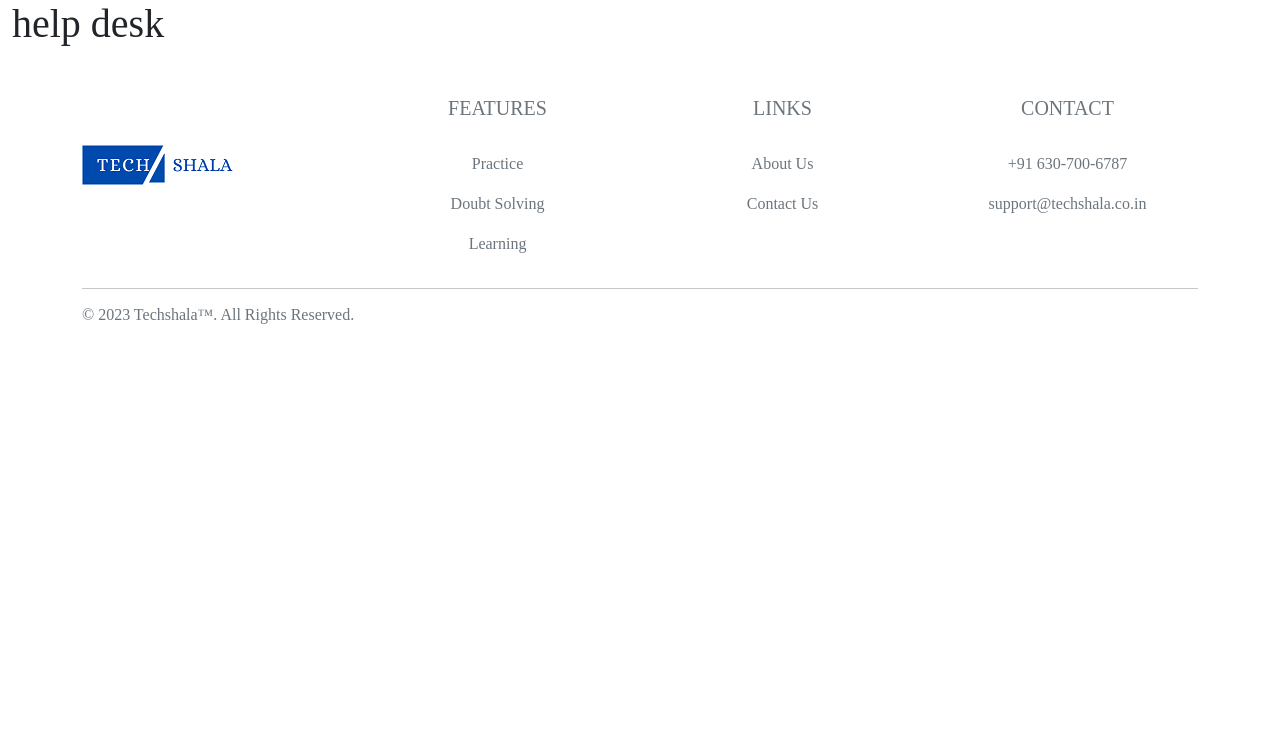
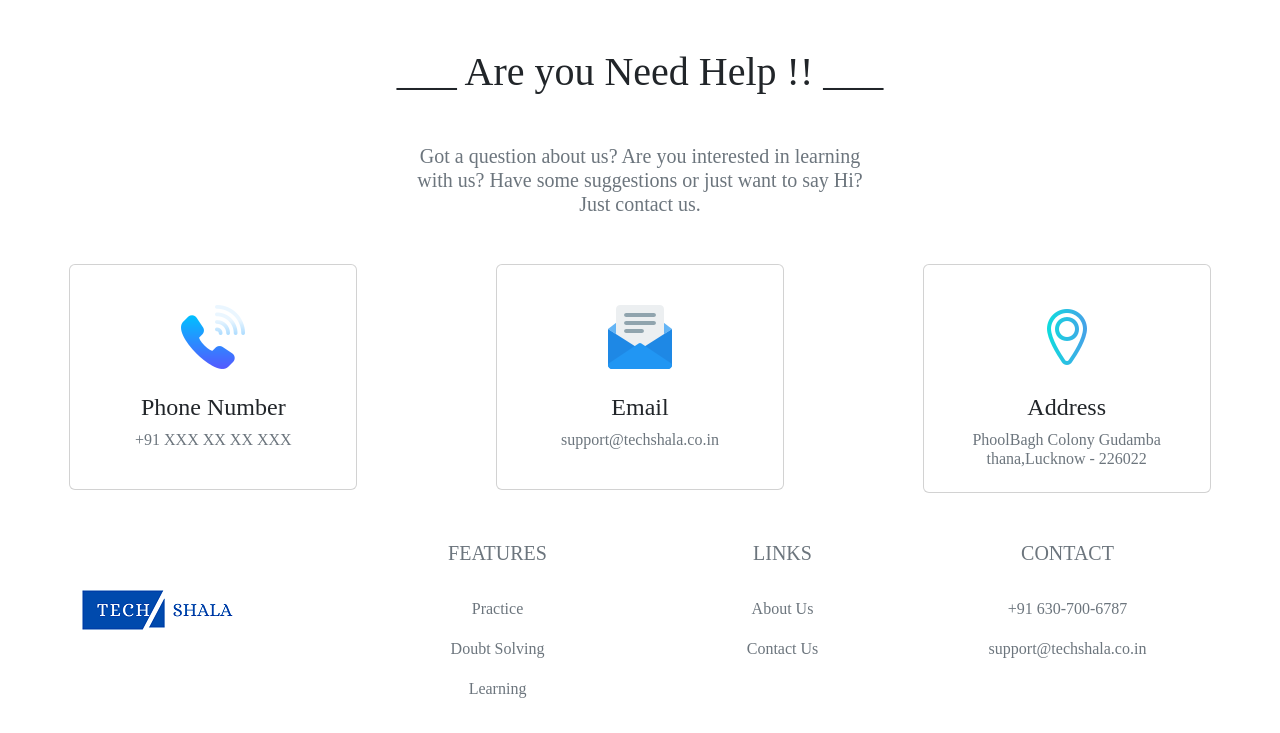
Before and after one commit to Mohini123github/TechShala, a CodeIgniter app: page /Tech-shala/Welcome/help in a window 1280 px wide. Shown: the part 68-801 px from the top of the page. Before the commit the page ends 392 px from the top, so only its background shows below. Run offline with CodeIgniter, Linux system fonts and the light colour scheme.

Commit message:
help page added

```diff
--- a/application/views/common/contact.php
+++ b/application/views/common/contact.php
@@ -19,7 +19,7 @@
                             <img src="img/phone.png" alt="">
                         </div>
                         <h4 class="text-center">Phone Number</h4>
-                        <h6 class="text-center text-secondary mb-4">+91 630-700-6787</h6>
+                        <h6 class="text-center text-secondary mb-4">+91 XX XXX XX XXX</h6>
                     </div>
                 </div>
             </div>
--- a/application/views/common/help.php
+++ b/application/views/common/help.php
@@ -1 +1,56 @@
-</div></div><h1>help desk</h1>
+</div>
+</div>
+<div class="container">
+    <div class="row">
+        <div class="col-sm-12">
+            <h1 class="text-center m-5">___  Are you Need Help !! ___</h1>
+            <h5 class="text-center m-5 text-secondary">Got a question about us? Are you interested in learning
+                <br>with us? Have some suggestions or just want to say Hi?
+                <br>Just contact us.
+            </h5>
+        </div>
+    </div>
+</div>
+<div class="row">
+        <div class="col-sm-4">
+            <div class="d-flex justify-content-center">
+                <div class="card" style="width: 18rem;">
+                    <div class="card-body">
+                        <div class="m-4 d-flex justify-content-center">
+                            <img src="img/phone.png" alt="">
+                        </div>
+                        <h4 class="text-center">Phone Number</h4>
+                        <h6 class="text-center text-secondary mb-4">+91 XXX XX XX XXX</h6>
+                    </div>
+                </div>
+            </div>
+        </div>
+        <div class="col-sm-4">
+            <div class="d-flex justify-content-center">
+                <div class="card" style="width: 18rem;">
+                    <div class="card-body">
+                        <div class="m-4 d-flex justify-content-center">
+                            <img src="img/mail.png" alt="">
+                        </div>
+                        <h4 class="text-center">Email</h4>
+                        <h6 class="text-center text-secondary mb-4">support@techshala.co.in</h6>
+                    </div>
+                </div>
+            </div>
+        </div>
+        <div class="col-sm-4">
+            <div class="d-flex justify-content-center">
+                <div class="card" style="width: 18rem;">
+                    <div class="card-body">
+                        <div class="m-4 d-flex justify-content-center">
+                            <img src="img/location.png" alt="">
+                        </div>
+                        <h4 class="text-center">Address</h4>
+                        <h6 class="text-center text-secondary">
+                        PhoolBagh Colony Gudamba thana,Lucknow - 226022
+                        </h6>
+                    </div>
+                </div>
+            </div>
+        </div>
+    </div>
```
